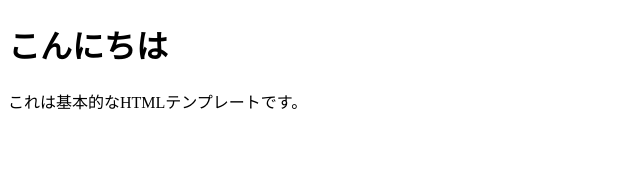
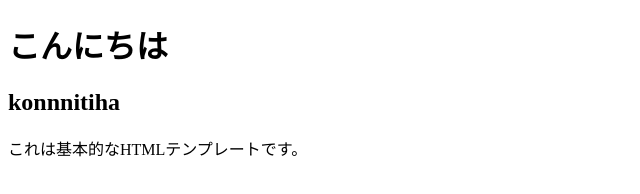
Before and after one commit to yamada1005/tanaka.githob.io, a plain HTML site: page index.html in a window 1280 px wide. Shown: the whole page, without its empty margins (0-640 px from the left). Drawn offline with Linux system fonts and the light colour scheme.

Commit message:
Replace h1 with h2 for greeting in index.html

```diff
--- a/index.html
+++ b/index.html
@@ -9,9 +9,10 @@
 
     <link rel="stylesheet" href="test1.css">
 </head>
+    <h1>こんにちは</h1>
 <body>
 
-    <h1>こんにちは</h1>
+    <h2>konnnitiha</h2>
     <p>これは基本的なHTMLテンプレートです。</p>
 
 </body>
```
